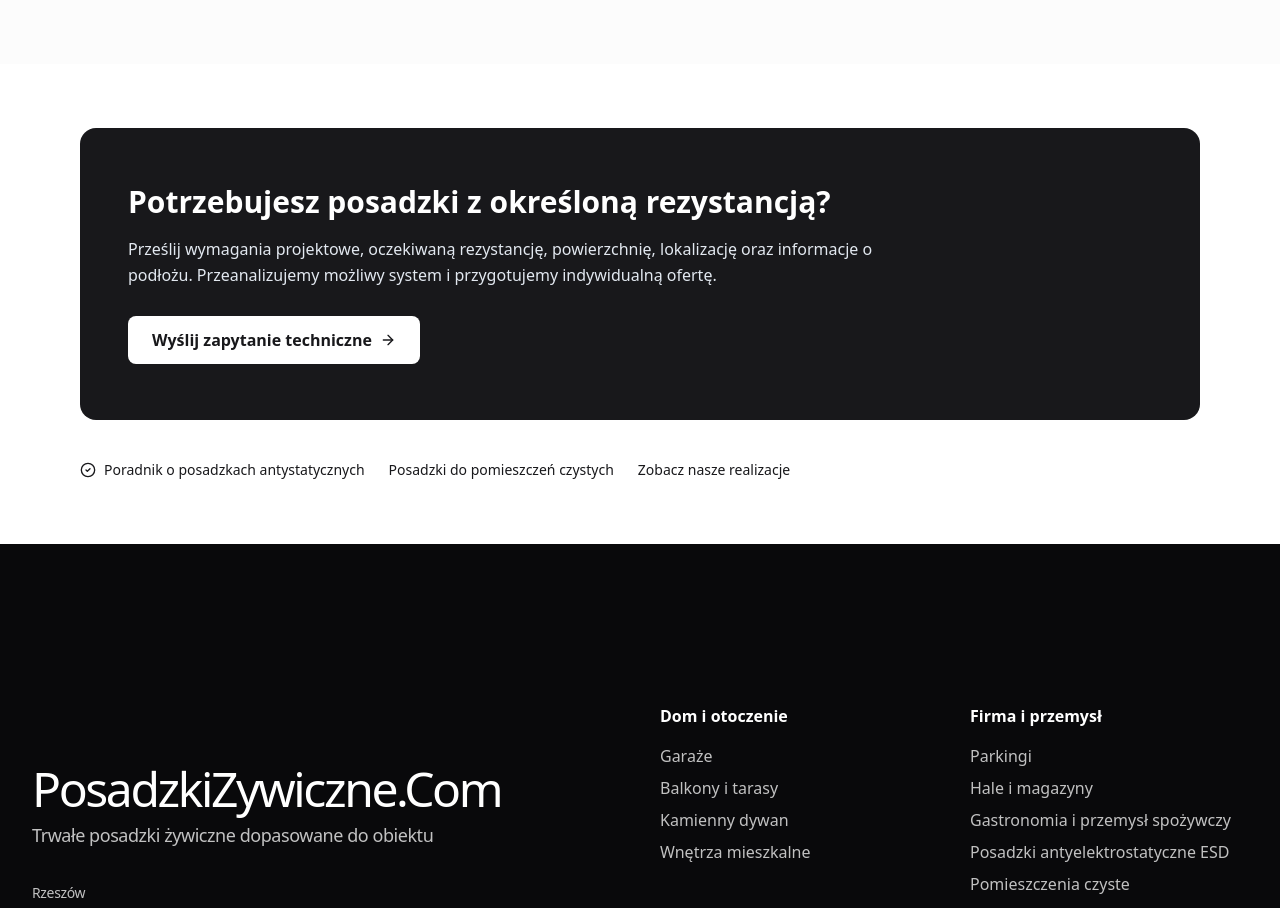
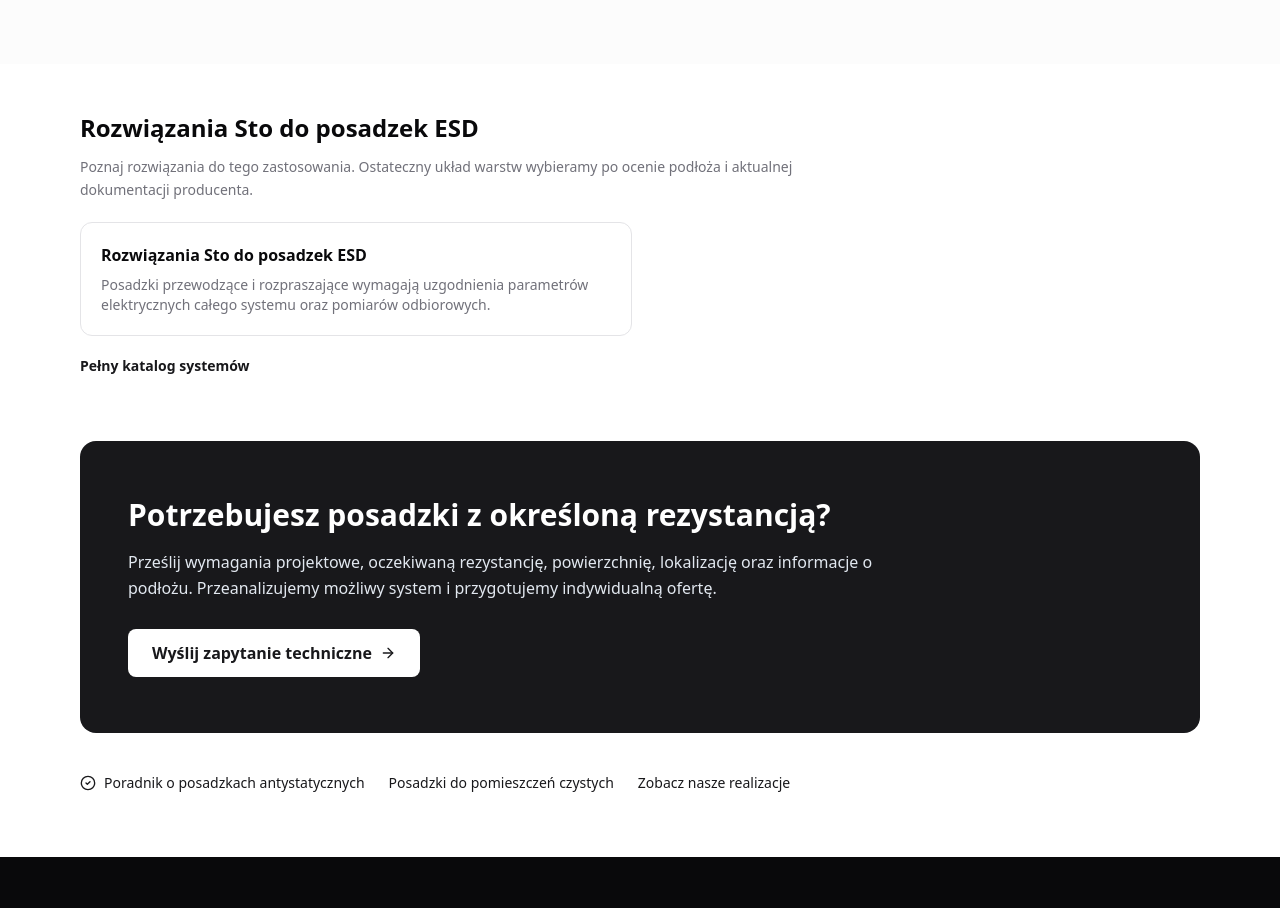
Before and after one commit to damianGG/posadzki-zywiczne, a Next.js app: page /posadzki-elektrostatyczne in a window 1280 px wide. Shown: the part 3280-4188 px from the top of the page. Built offline with nearby package versions, Linux system fonts and the light colour scheme.

Commit message:
feat(links): connect technical services and footer to system catalog

```diff
--- a/app/posadzki-elektrostatyczne/page.tsx
+++ b/app/posadzki-elektrostatyczne/page.tsx
@@ -1,6 +1,7 @@
 import type { Metadata } from "next";
 import Link from "next/link";
 import { ArrowRight, CheckCircle2, CircuitBoard, Factory, FlaskConical, ShieldCheck, Zap } from "lucide-react";
+import RelatedSystems from "@/components/related-systems";
 import { absoluteUrl, SITE_PHONE, SITE_URL } from "@/lib/site-config";
 import { generatePageMetadata } from "@/lib/seo";
 import { getBreadcrumbSchema } from "@/lib/structured-data";
@@ -205,6 +206,7 @@ export default function PosadzkiElektrostatycznePage() {
         </div>
       </section>
 
+      <div className="container mx-auto max-w-6xl px-4"><RelatedSystems application="esd" title="Rozwiązania Sto do posadzek ESD" /></div>
       <section className="container mx-auto max-w-6xl px-4 py-16">
         <div className="rounded-2xl bg-zinc-900 px-7 py-10 text-white md:px-12 md:py-14">
           <div className="max-w-3xl">
```
